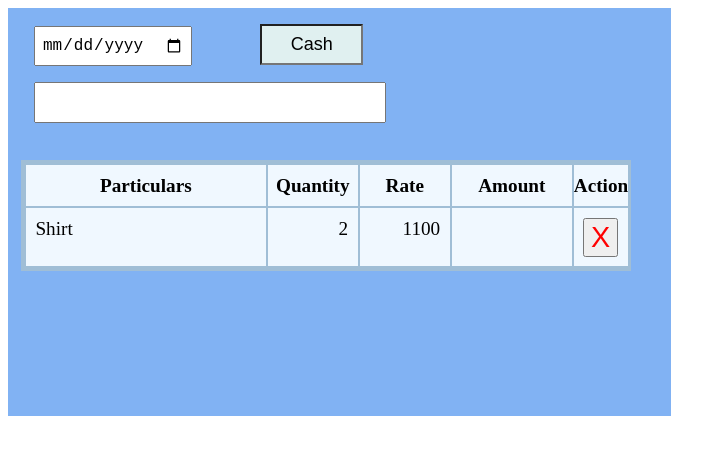
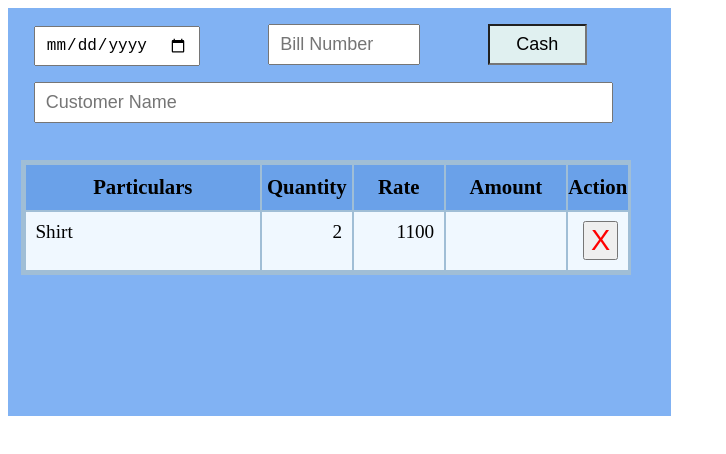
Before and after one commit to atuldesh/web_bill_proj, a plain HTML site: page billing_v2.html in a window 1280 px wide. Shown: the whole page, without its empty margins (0-726 px from the left). Drawn offline with Linux system fonts and the light colour scheme.

Commit message:
mar_23_3

```diff
--- a/billing_v2.html
+++ b/billing_v2.html
@@ -25,7 +25,7 @@
             }
             .main > input {
                 font-size: large;
-                padding: 1vh 0.5vw;
+                padding: 1vh 0.8vw;
                 margin: 1vh 4vw 1vh 1vw;
         /*        background-color: rgb(220, 226, 238);*/
             }
@@ -34,9 +34,17 @@
               margin-top: 29px;
               display: grid;
               gap:2px;
-              grid-template-columns: 40% 15% 15% 20% 9%;
+              grid-template-columns: 39% 15% 15% 20% 10%;
               background-color: #a0bed6;
               padding:5px;
+            }
+            .grid-container>.heading {
+                font-size: 130%;
+                font-weight: bold;
+                text-align: center;
+                background-color: rgb(106, 161, 233);
+                padding-top: 1ch;
+                padding-bottom:1ch;
             }
             .grid-container>div {
                 background-color: aliceblue;
@@ -44,11 +52,7 @@
                 padding-top: 1ch;
                 padding-bottom:1ch;
             }
-            .heading {
-                font-size: 140%;
-                font-weight: bold;
-                text-align: center;
-            }
+
             .num {
                 text-align:right;
                 padding-right:1ch;
@@ -65,9 +69,10 @@
     <body>
     <div class="main">
         <input type="date" id="bDate" />
-        <input type="text" class="cash-color" size="6" value="Cash" id="ttype" onkeydown="chk(this,event)"/>
+        <input type="text" id="billNo" placeholder="Bill Number" size="10" />
+        <input type="text" class="cash-color" size="5" value="Cash" id="ttype" onkeydown="chk(this,event)"/>
         <br>
-        <input type="text" id="cName" size="30" />
+        <input type="text" id="cName" placeholder="Customer Name" size="51" />
         <div class="grid-container" id="dgrid">
             <div class='heading'>Particulars</div>
             <div class='heading'>Quantity</div>
@@ -84,5 +89,6 @@
         </div>
     </div>
     <script src="billGrid.js"></script>
+    <script src="classes.js"></script>
 </body>
 </html>
```
